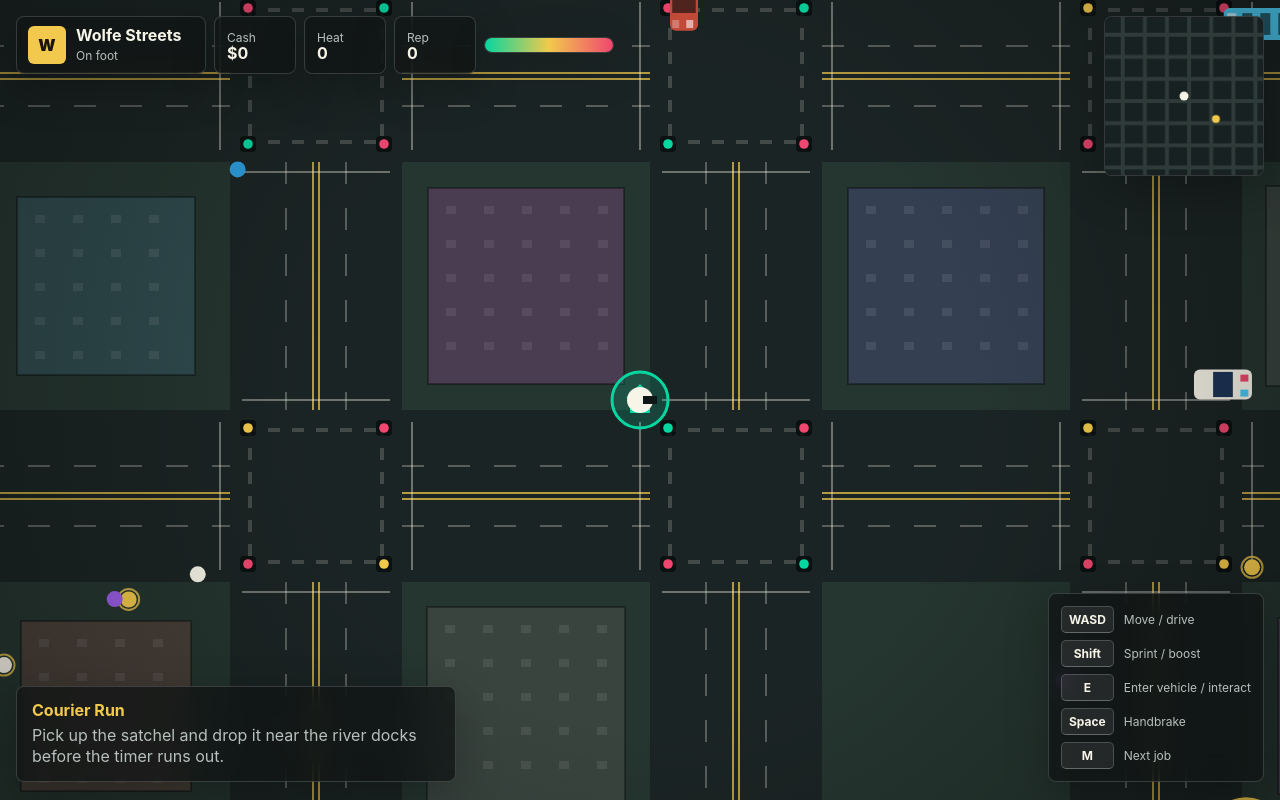
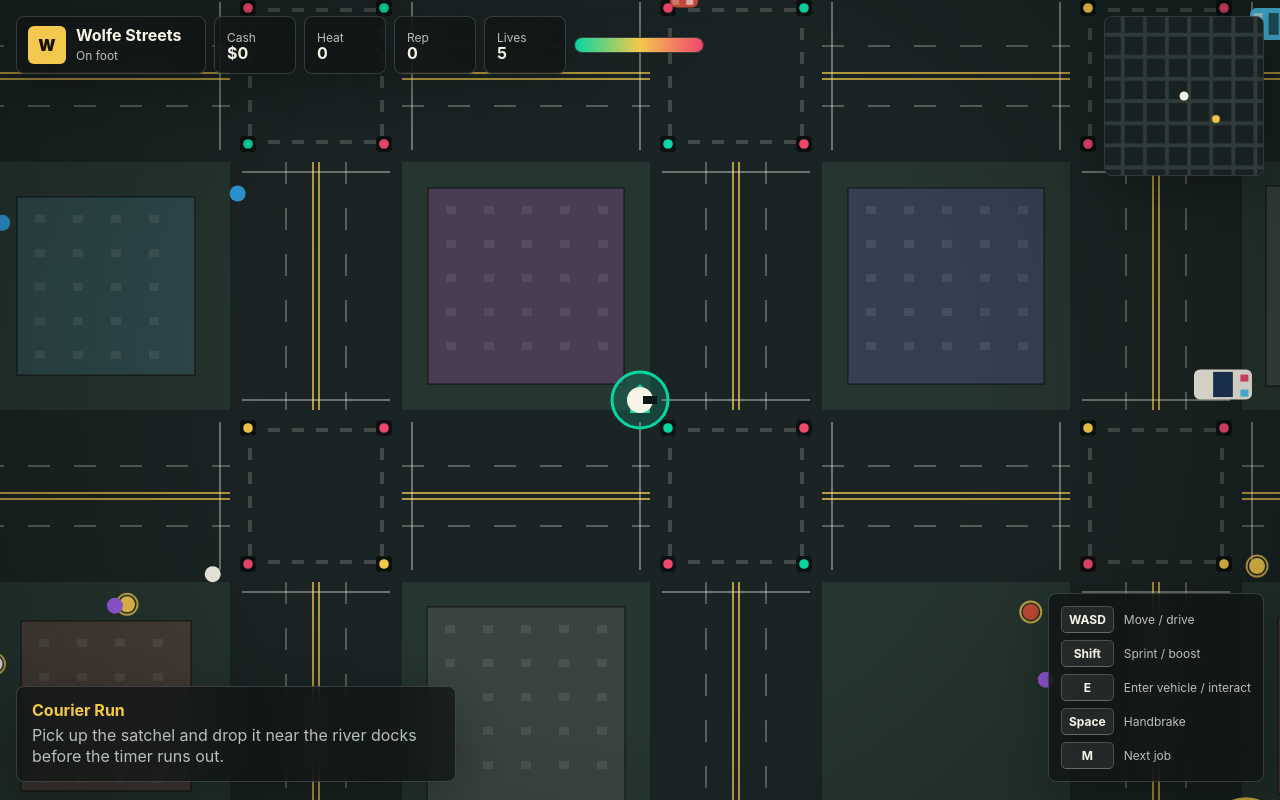
Before and after one commit to MilesDotson/wolfe-streets, a website with bundled scripts: page index.html in a window 1280 px wide. Both pictures are taken after a click on the button "Start Game". Built offline with nearby package versions, Linux system fonts and the light colour scheme.

Commit message:
Add IDM traffic model and lives tests

```diff
--- a/index.html
+++ b/index.html
@@ -21,6 +21,7 @@
         <div class="stat"><span>Cash</span><strong id="cash">$0</strong></div>
         <div class="stat"><span>Heat</span><strong id="heat">0</strong></div>
         <div class="stat"><span>Rep</span><strong id="rep">0</strong></div>
+        <div class="stat"><span>Lives</span><strong id="lives">5</strong></div>
         <div class="bar"><span id="healthBar"></span></div>
         <canvas id="map" width="160" height="160" aria-label="Mini map"></canvas>
       </section>
@@ -42,6 +43,6 @@
       <div id="toast"></div>
     </main>
 
-    <script type="module" src="src/game.js?v=signals-peds-2"></script>
+    <script type="module" src="src/game.js?v=idm-lives-2b"></script>
   </body>
 </html>
--- a/package.json
+++ b/package.json
@@ -2,9 +2,11 @@
   "name": "wolfe-gta",
   "version": "1.0.0",
   "private": true,
+  "type": "module",
   "description": "A local top-down open-city action driving game.",
   "scripts": {
     "start": "python3 -m http.server 5173",
-    "serve": "python3 -m http.server 5173"
+    "serve": "python3 -m http.server 5173",
+    "test": "node --test"
   }
 }
--- a/src/game.js
+++ b/src/game.js
@@ -1,3 +1,5 @@
+import { applyLifeLoss, isLaneChangeSafe, nextTrafficSpeed, shouldAttemptLaneChange } from "./trafficModel.js";
+
 const canvas = document.querySelector("#game");
 const ctx = canvas.getContext("2d");
 const mini = document.querySelector("#map");
@@ -9,6 +11,7 @@ const ui = {
   heat: document.querySelector("#heat"),
   rep: document.querySelector("#rep"),
   health: document.querySelector("#healthBar"),
+  lives: document.querySelector("#lives"),
   missionTitle: document.querySelector("#missionTitle"),
   missionText: document.querySelector("#missionText"),
   start: document.querySelector("#start"),
@@ -38,6 +41,8 @@ const state = {
   wantedTimer: 0,
   messageTimer: 0,
   currentMission: 0,
+  lives: 5,
+  gameOver: false,
   camera: { x: 0, y: 0 },
 };
 
@@ -115,6 +120,7 @@ canvas.addEventListener("pointerdown", () => canvas.focus());
 ui.start.addEventListener("click", startGame);
 
 function startGame() {
+  if (state.gameOver) resetGame();
   if (state.running) return;
   state.running = true;
   ui.start.classList.add("hidden");
@@ -134,6 +140,11 @@ function tick(now) {
 }
 
 function update(dt) {
+  if (state.gameOver) {
+    updateDebugTelemetry();
+    updateHud();
+    return;
+  }
   player.invuln = Math.max(0, player.invuln - dt);
   updatePlayer(dt);
   updateTraffic(dt);
@@ -190,14 +201,14 @@ function updateTraffic(dt) {
     car.pathT += dt * car.aiSpeed;
     car.mergeCooldown = Math.max(0, (car.mergeCooldown || 0) - dt);
     const blocker = nearestTrafficBlocker(car);
-    let desiredSpeed = car.targetSpeed;
-    if (blocker) {
-      if (!blocker.signal && shouldPass(car, blocker)) startLaneChange(car);
-      const stopDistance = blocker.minGap + (blocker.signal ? 8 : car.bus || blocker.bus ? 18 : 10);
-      const slowZone = blocker.minGap + (blocker.signal ? 116 : car.bus || blocker.bus ? 74 : 46);
-      desiredSpeed = blocker.gap < stopDistance ? 0 : car.targetSpeed * clamp((blocker.gap - stopDistance) / (slowZone - stopDistance), 0.18, 0.96);
-    }
-    car.aiSpeed = lerp(car.aiSpeed, desiredSpeed, (desiredSpeed < car.aiSpeed ? 4.8 : 0.75) * dt);
+    if (shouldPass(car, blocker)) startLaneChange(car);
+    car.aiSpeed = nextTrafficSpeed({
+      speed: car.aiSpeed,
+      targetSpeed: car.targetSpeed,
+      blocker,
+      dt,
+      options: car.bus ? { minGap: 26, timeHeadway: 1.55, maxAccel: 58, comfortableBrake: 125 } : undefined,
+    });
     recoverStuckTraffic(car, blocker, dt);
 
     maybeTurnAtIntersection(car);
@@ -230,12 +241,13 @@ function updateTraffic(dt) {
 }
 
 function shouldPass(car, blocker) {
-  if (car.bus || car.mergeCooldown > 0 || blocker.gap < blocker.minGap + 10) return false;
-  if ((car.targetLane ?? car.lane) !== car.lane) return false;
-  if (car.targetSpeed < (blocker.aiSpeed || 0) + 18) return false;
-  if (nearIntersection(car)) return false;
   const nextLaneIndex = car.laneIndex === 0 ? 1 : 0;
-  return isLaneClear(car, nextLaneIndex);
+  return shouldAttemptLaneChange({
+    car,
+    blocker,
+    nearIntersection: nearIntersection(car),
+    targetLaneClear: isLaneClear(car, nextLaneIndex),
+  });
 }
 
 function startLaneChange(car) {
@@ -249,14 +261,27 @@ function startLaneChange(car) {
 function isLaneClear(car, laneIndex) {
   const roadCenter = Math.round(car.lane / BLOCK) * BLOCK;
   const lane = trafficLanePosition(car.dir, roadCenter, car.sign, laneIndex);
+  let frontGap = Infinity;
+  let rearGap = Infinity;
+  let rearSpeed = 0;
   for (const other of vehicles) {
     if (other === car || other.dir !== car.dir || other.sign !== car.sign) continue;
     if (Math.abs((other.targetLane ?? other.lane) - lane) > LANE_WIDTH * 0.55) continue;
     const delta = car.dir === "h" ? (other.x - car.x) * car.sign : (other.y - car.y) * car.sign;
-    const minGap = (car.w + other.w) / 2;
-    if (delta > -minGap - 34 && delta < minGap + 96) return false;
+    const edgeGap = Math.abs(delta) - (car.w + other.w) / 2;
+    if (delta >= 0) frontGap = Math.min(frontGap, edgeGap);
+    else if (edgeGap < rearGap) {
+      rearGap = edgeGap;
+      rearSpeed = other.aiSpeed || 0;
+    }
   }
-  return true;
+  return isLaneChangeSafe({
+    frontGap,
+    rearGap,
+    rearSpeed,
+    carSpeed: car.aiSpeed,
+    carLength: car.w,
+  });
 }
 
 function recoverStuckTraffic(car, blocker, dt) {
@@ -967,11 +992,17 @@ function drawMiniMap() {
 }
 
 function updateHud() {
-  ui.mode.textContent = player.inCar ? `Driving ${Math.round(Math.abs(player.inCar.speed))} mph` : "On foot";
+  ui.mode.textContent = state.gameOver ? "Game over" : player.inCar ? `Driving ${Math.round(Math.abs(player.inCar.speed))} mph` : "On foot";
   ui.cash.textContent = `$${state.cash}`;
   ui.heat.textContent = Math.floor(state.heat).toString();
   ui.rep.textContent = state.rep.toString();
+  ui.lives.textContent = state.lives.toString();
   ui.health.style.width = `${clamp(player.health, 0, 100)}%`;
+  if (state.gameOver) {
+    ui.missionTitle.textContent = "Game Over";
+    ui.missionText.textContent = "You used all 5 lives. Restart from Wolfe House.";
+    return;
+  }
   ui.missionTitle.textContent = activeJob.started
     ? `${activeJob.title} - ${Math.max(0, Math.ceil(activeJob.timer))}s`
     : activeJob.title;
@@ -986,6 +1017,8 @@ function updateDebugTelemetry() {
   document.body.dataset.playerAtHome = String(dist(player, HOME) < 8);
   document.body.dataset.homeName = HOME.name;
   document.body.dataset.running = String(state.running);
+  document.body.dataset.gameOver = String(state.gameOver);
+  document.body.dataset.lives = String(state.lives);
   document.body.dataset.vehicleOverlaps = String(countVehicleOverlaps());
   document.body.dataset.cityChunk = `${Math.floor(player.x / BLOCK)},${Math.floor(player.y / BLOCK)}`;
   document.body.dataset.policeMaxSpin = maxPoliceSpin().toFixed(3);
@@ -994,8 +1027,10 @@ function updateDebugTelemetry() {
   document.body.dataset.trafficTurns = String(state.trafficTurns || 0);
   document.body.dataset.trafficPasses = String(state.trafficPasses || 0);
   document.body.dataset.trafficRecoveries = String(state.trafficRecoveries || 0);
-  document.body.dataset.stoppedTraffic = String(vehicles.filter((vehicle) => vehicle.aiSpeed < 8).length);
-  document.body.dataset.redLightStops = String(vehicles.filter((vehicle) => trafficSignalBlocker(vehicle)).length);
+  const redLightStops = vehicles.filter((vehicle) => trafficSignalBlocker(vehicle)).length;
+  document.body.dataset.redLightStops = String(redLightStops);
+  document.body.dataset.stoppedTraffic = String(vehicles.filter((vehicle) => vehicle.aiSpeed < 8 && !trafficSignalBlocker(vehicle)).length);
+  document.body.dataset.queuedTraffic = String(redLightStops);
   document.body.dataset.pedsInStreet = String(peds.filter((ped) => isStreetInterior(ped.x, ped.y)).length);
   document.body.dataset.jaywalkers = String(peds.filter((ped) => ped.jaywalker).length);
   document.body.dataset.closestTrafficBuffer = closestTrafficBuffer().toFixed(1);
@@ -1048,6 +1083,12 @@ function queueSelfTest() {
     window.setTimeout(() => {
       startGame();
       sendHomeFromHospital();
+    }, 160);
+  }
+  if (params.get("testLives") === "0") {
+    window.setTimeout(() => {
+      startGame();
+      for (let i = 0; i < 5; i++) sendHomeFromHospital();
     }, 160);
   }
   const direction = params.get("testMove");
@@ -1300,7 +1341,7 @@ function policeNoise(amount) {
 }
 
 function hurt(amount) {
-  if (player.invuln > 0) return;
+  if (state.gameOver || player.invuln > 0) return;
   player.health -= amount;
   player.invuln = 0.5;
   if (player.health <= 0) {
@@ -1310,13 +1351,48 @@ function hurt(amount) {
 }
 
 function sendHomeFromHospital() {
+  const lifeState = applyLifeLoss(state.lives);
+  state.lives = lifeState.lives;
+  if (lifeState.gameOver) {
+    triggerGameOver();
+    return;
+  }
   player.health = 100;
   player.x = HOME.x;
   player.y = HOME.y;
   player.inCar = null;
   state.heat = 0;
   state.wantedTimer = 0;
-  toast(`Discharged from hospital. Back home at ${HOME.name}.`);
+  toast(`Discharged from hospital. ${state.lives} lives left.`);
+}
+
+function triggerGameOver() {
+  state.gameOver = true;
+  state.running = false;
+  state.heat = 0;
+  state.wantedTimer = 0;
+  player.health = 0;
+  player.inCar = null;
+  ui.start.textContent = "Restart Game";
+  ui.start.classList.remove("hidden");
+  toast("Game over. Wolfe City took all 5 lives.");
+}
+
+function resetGame() {
+  state.gameOver = false;
+  state.lives = 5;
+  state.heat = 0;
+  state.wantedTimer = 0;
+  state.cash = Number(localStorage.getItem("wolfe.cash") || 0);
+  state.rep = Number(localStorage.getItem("wolfe.rep") || 0);
+  state.currentMission = 0;
+  activeJob = makeJob(0);
+  player.health = 100;
+  player.invuln = 0;
+  player.inCar = null;
+  player.x = HOME.x;
+  player.y = HOME.y;
+  ui.start.textContent = "Start Game";
 }
 
 function spark(x, y, count, color) {
--- a/src/styles.css
+++ b/src/styles.css
@@ -41,7 +41,7 @@ body {
   top: 16px;
   left: 16px;
   display: grid;
-  grid-template-columns: 190px repeat(3, 82px) 130px;
+  grid-template-columns: 190px repeat(4, 82px) 130px;
   align-items: center;
   gap: 8px;
   pointer-events: none;
--- /dev/null
+++ b/src/trafficModel.js
@@ -0,0 +1,63 @@
+export const IDM_DEFAULTS = {
+  minGap: 18,
+  timeHeadway: 1.15,
+  maxAccel: 92,
+  comfortableBrake: 155,
+  exponent: 4,
+};
+
+export function clamp(value, min, max) {
+  return Math.max(min, Math.min(max, value));
+}
+
+export function leadSpeed(blocker) {
+  if (!blocker) return 0;
+  if (blocker.signal || blocker.intersection) return 0;
+  return Math.max(0, blocker.aiSpeed ?? blocker.speed ?? 0);
+}
+
+export function desiredGap(speed, blocker, options = {}) {
+  const model = { ...IDM_DEFAULTS, ...options };
+  const deltaV = Math.max(0, speed - leadSpeed(blocker));
+  const brakingTerm = (speed * deltaV) / (2 * Math.sqrt(model.maxAccel * model.comfortableBrake));
+  return model.minGap + speed * model.timeHeadway + brakingTerm;
+}
+
+export function idmAcceleration({ speed, targetSpeed, blocker, options = {} }) {
+  const model = { ...IDM_DEFAULTS, ...options };
+  const freeRoad = Math.pow(speed / Math.max(1, targetSpeed), model.exponent);
+  if (!blocker) return model.maxAccel * (1 - freeRoad);
+
+  const gap = Math.max(0.1, blocker.gap - (blocker.minGap || 0));
+  const desired = desiredGap(speed, blocker, model);
+  return model.maxAccel * (1 - freeRoad - Math.pow(desired / gap, 2));
+}
+
+export function nextTrafficSpeed({ speed, targetSpeed, blocker, dt, options = {} }) {
+  const accel = idmAcceleration({ speed, targetSpeed, blocker, options });
+  return clamp(speed + accel * dt, 0, targetSpeed * 1.08);
+}
+
+export function shouldAttemptLaneChange({ car, blocker, nearIntersection, targetLaneClear }) {
+  if (!blocker || blocker.signal || blocker.intersection) return false;
+  if (car.bus || car.mergeCooldown > 0 || nearIntersection) return false;
+  if (Math.abs((car.targetLane ?? car.lane) - car.lane) > 2) return false;
+  const lead = leadSpeed(blocker);
+  const blockedHard = blocker.gap < blocker.minGap + Math.max(52, car.aiSpeed * 0.75);
+  const speedGain = car.targetSpeed > lead + 20;
+  return blockedHard && speedGain && targetLaneClear;
+}
+
+export function isLaneChangeSafe({ frontGap = Infinity, rearGap = Infinity, carLength = 54, rearSpeed = 0, carSpeed = 0 }) {
+  const frontNeed = carLength + Math.max(48, carSpeed * 0.8);
+  const rearNeed = carLength + Math.max(44, rearSpeed * 0.65);
+  return frontGap > frontNeed && rearGap > rearNeed;
+}
+
+export function applyLifeLoss(lives, amount = 1) {
+  const nextLives = Math.max(0, lives - amount);
+  return {
+    lives: nextLives,
+    gameOver: nextLives <= 0,
+  };
+}
```
Also changed, not shown: test/trafficModel.test.js (added, +49 -0 lines), README.md.
